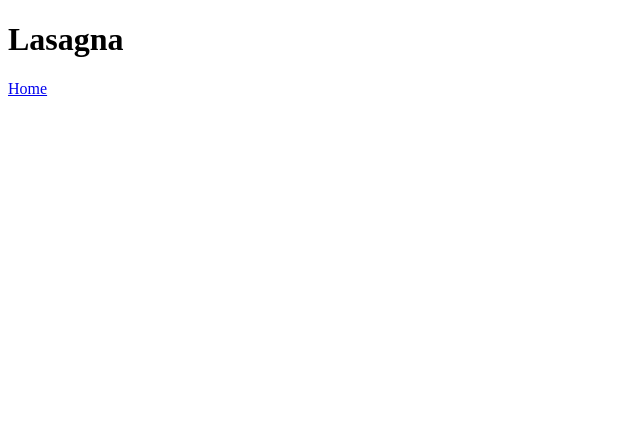
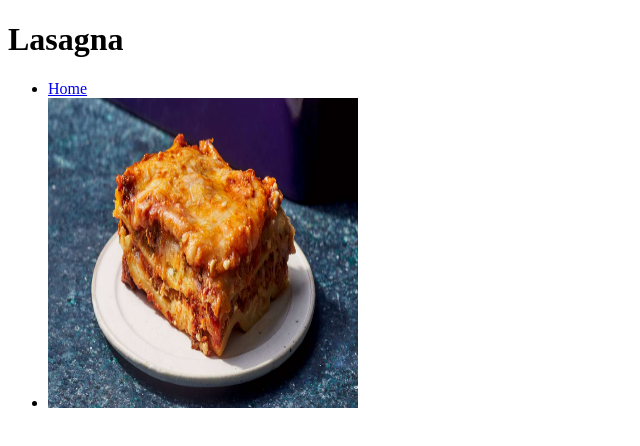
Before and after one commit to w-axin2/odin-recipes, a plain HTML site: page recipes/lasagna.html in a window 1280 px wide. Shown: the whole page, without its empty margins (0-640 px from the left). Drawn offline with Linux system fonts and the light colour scheme.

Commit message:
Added images to the recipes

```diff
--- a/recipes/lasagna.html
+++ b/recipes/lasagna.html
@@ -7,6 +7,9 @@
 </head>
 <body>
     <h1>Lasagna</h1>
-    <a href="../index.html">Home</a>
+    <ul>
+        <li><a href="../index.html">Home</a></li>
+        <li><img src="../food-images/lasagna.jpg" alt="Lasagna Image" height = 310 width = 310></li>
+    </ul>
 </body>
 </html>
```
Also changed, not shown: index.html (+1 -0 lines), recipes/chicken-curry.html (+2 -0 lines), food-images/chicken-curry.jpg (added), food-images/lasagna.jpg (added).
